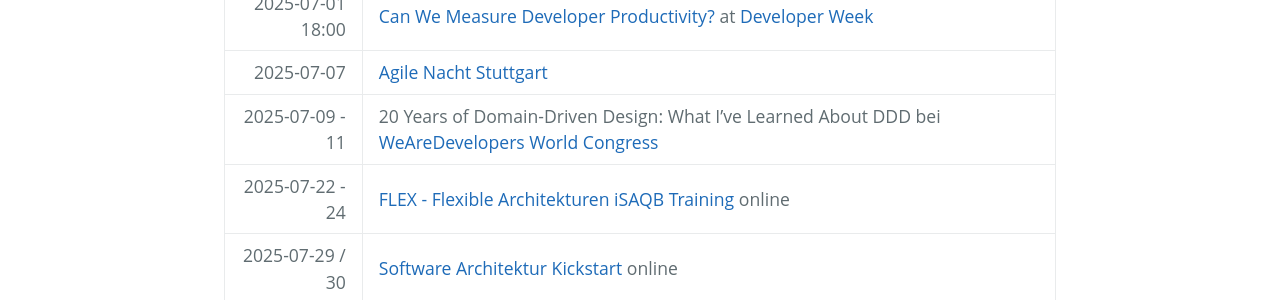
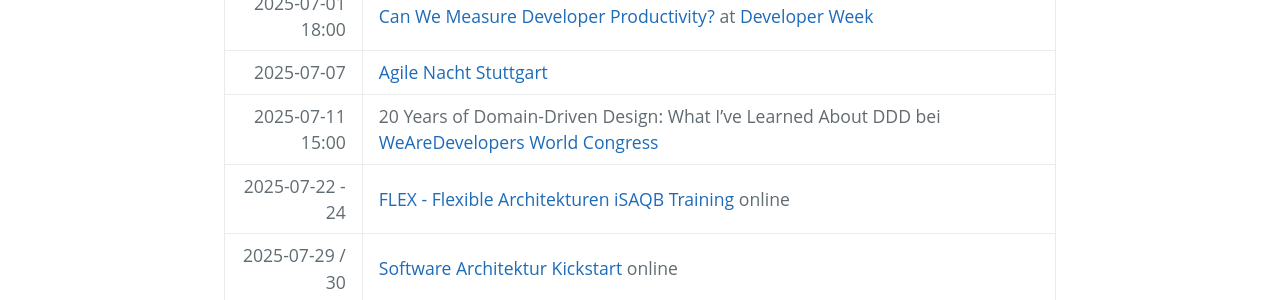
Before and after one commit to ewolff/ewolff.com, a Jekyll site: the page built from schedule.md, in a window 1280 px wide. Shown: the part 498-798 px from the top of the page. Built offline with Jekyll 4.4.1, drawn with Linux system fonts in a browser that asks for light colours; our own code applies the rules of GitHub Pages for plain Markdown files.

Commit message:
Added time for talk @ We Are Developers World Congress

```diff
--- a/schedule.md
+++ b/schedule.md
@@ -8,7 +8,7 @@
 | 2025-06-30 14:30 | [Domain-driven Design: Zwischen Event Storming, Bounded Context und Team Topologies die richtige Technik finden](https://mad-summit.de/domain-driven-design/domain-driven-design-die-richtige-technik-finden/) at [MAD Summit](https://mad-summit.de/) |
 | 2025-07-01 18:00 | [Can We Measure Developer Productivity?](https://www.developer-week.de/programm/#/talk/konnen-wir-entwicklerinnen-produktivitat-messen) at [Developer Week](https://www.developer-week.de/) |
 | 2025-07-07 | [Agile Nacht Stuttgart](https://www.mitblick.de/agile-nacht-stuttgart/) |
-| 2025-07-09 - 11 | 20 Years of Domain-Driven Design: What I’ve Learned About DDD bei [WeAreDevelopers World Congress](https://www.wearedevelopers.com/world-congress/) |
+| 2025-07-11 15:00 | 20 Years of Domain-Driven Design: What I’ve Learned About DDD bei [WeAreDevelopers World Congress](https://www.wearedevelopers.com/world-congress/) |
 |  2025-07-22 - 24 | [FLEX - Flexible Architekturen iSAQB Training](https://www.socreatory.com/de/trainings/flex) online |
 | 2025-07-29 / 30 | [Software Architektur Kickstart](https://www.socreatory.com/de/trainings/arch-kickstart) online |
 | 2025-09-16 | Closing Keynote at [Java Forum Nord](https://javaforumnord.de/2025/) |
```
Also changed, not shown: termine.md (+1 -1 lines).
